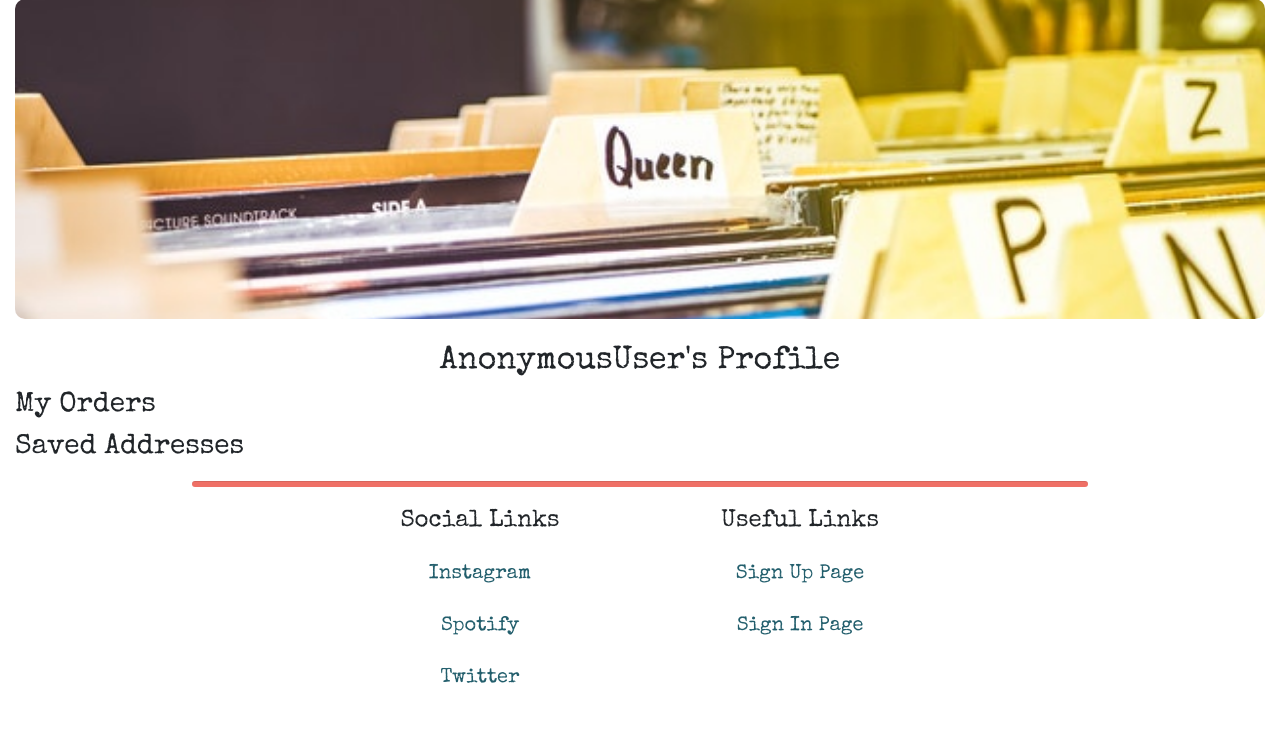
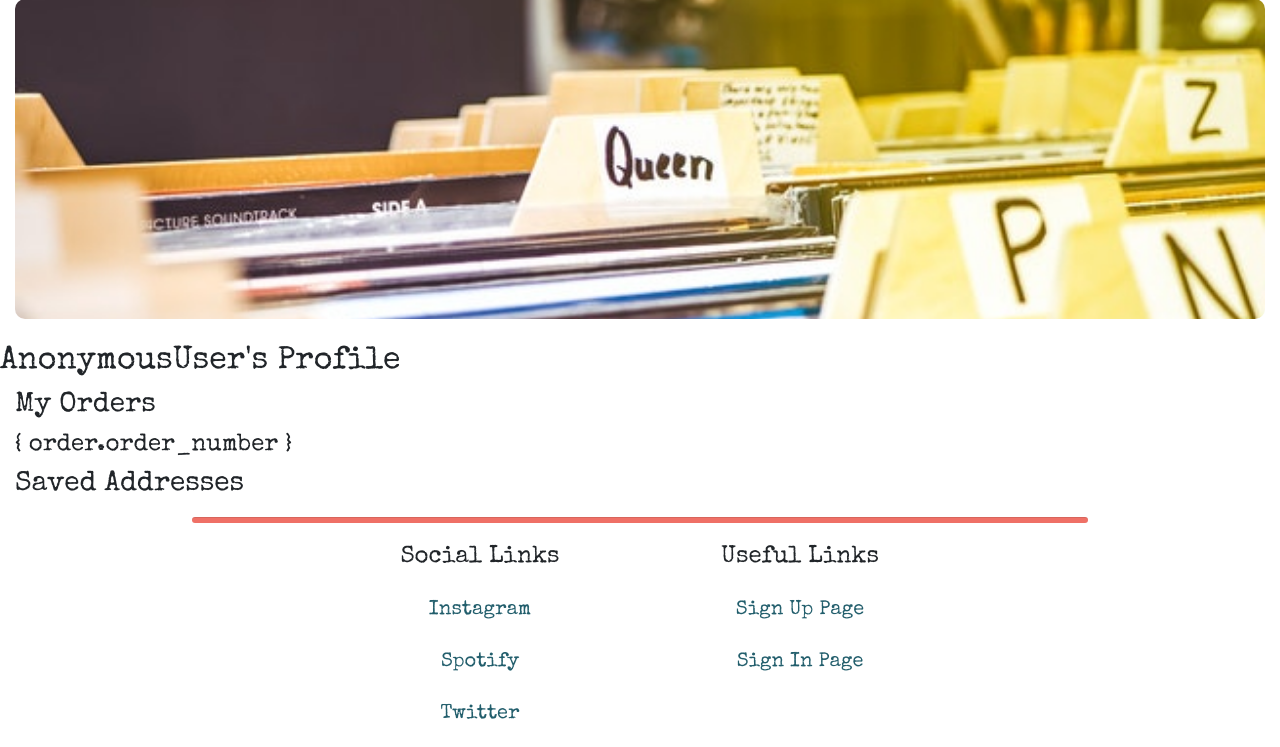
Before and after one commit to natalie-kate/music_to_my_ears, a Django app: template profiles/templates/profiles/profile.html in a window 1280 px wide. Shown: the part 126-873 px from the top of the page. Before the commit the page ends 809 px from the top, so only its background shows below. Run offline with Django 4.2, Linux system fonts and the light colour scheme; the template is opened without the code that fills it: most values are stand-ins (such as "Sample title", 1, 10 or a date in 2020); some libraries are stand-ins or nearby versions.

Commit message:
Add some template logic to profile.html

```diff
--- a/profiles/templates/profiles/profile.html
+++ b/profiles/templates/profiles/profile.html
@@ -11,10 +11,26 @@
 {% endblock %}
 
 {% block content %}
-<h2 class="text-center mt-4"> {{ user }}'s Profile </h2>
+<div class="row">
+  <div col-10 offset-1>
+    <h2 class="text-center mt-4"> {{ user }}'s Profile </h2>
+  </div>
+</div>
 
 <h3>My Orders</h3>
+{% if orders %}
+  {% for order in orders %}
+  <h4>{ order.order_number }</h4>
+  {% endfor %}
+{% else %}
+  <p>You have no orders yet </p>
+  <a href="{ url 'shop' }">Go Shopping!</a>
+{% endif %}
 
 <h3>Saved Addresses</h3>
+{% if addresses %}
+  {% for address in addresses %}
+  {% endfor %}
+{% endif %}
 
 {% endblock %}
```
